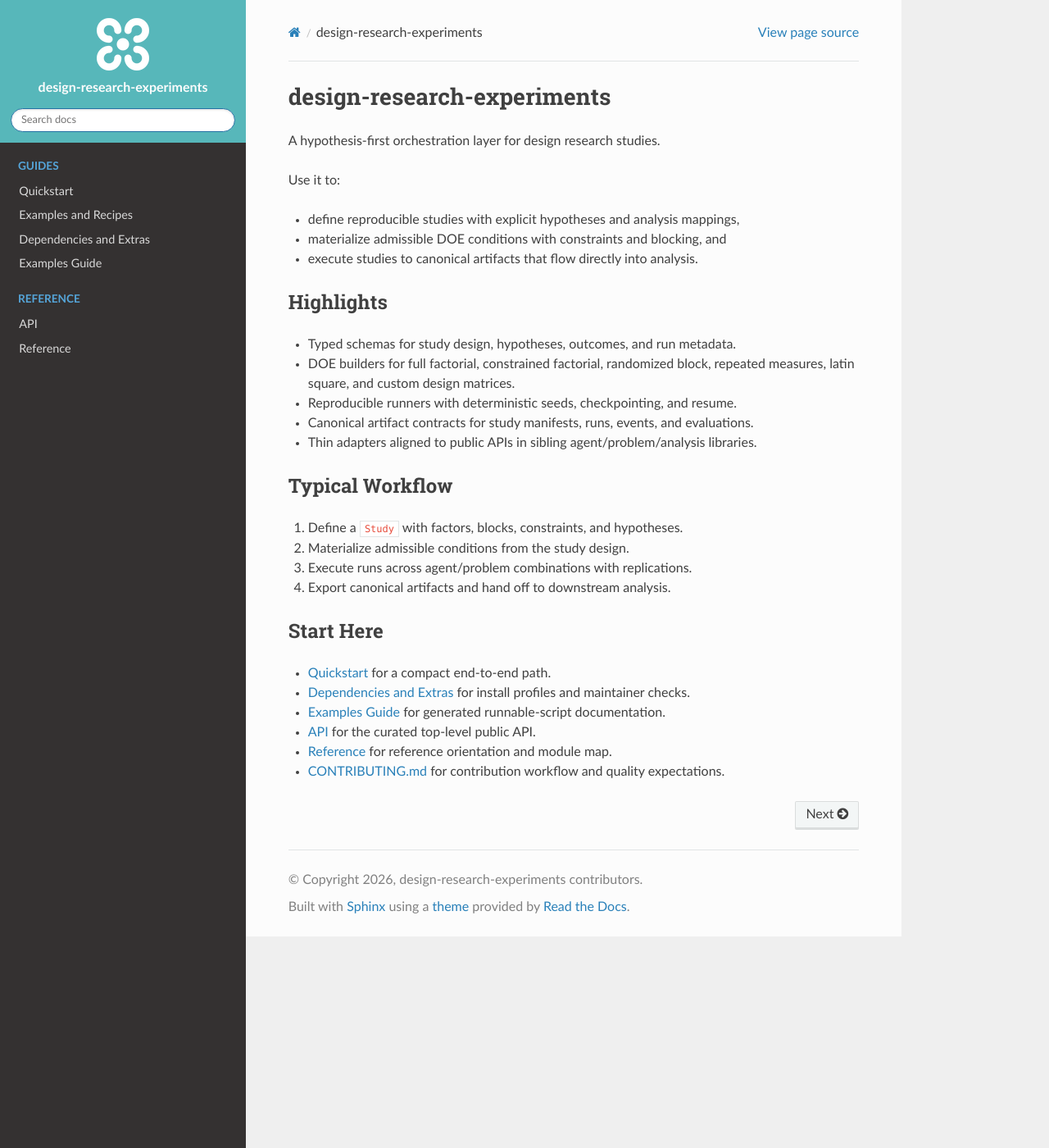
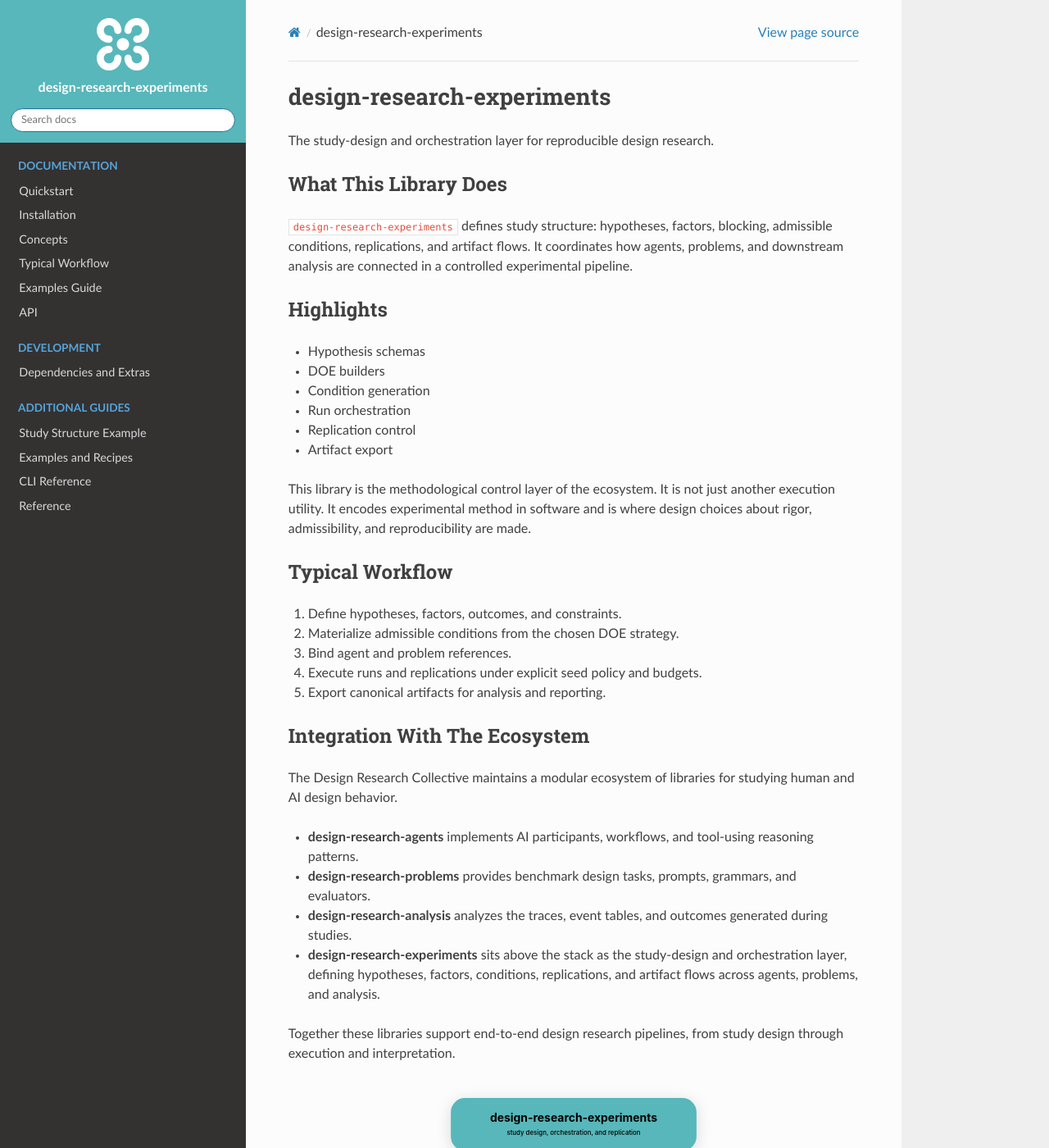
Before and after one commit to cmudrc/design-research-experiments, a Sphinx documentation site: the page built from docs/index.rst, in a window 1280 px wide and 1400 px high. Shown: the whole window at 82% size. Built offline with Sphinx 7.4.7 and the Read the Docs theme 3.1.0, drawn with Linux system fonts in a browser that asks for light colours; some of the changed text lies outside the part shown.

```diff
--- a/docs/index.rst
+++ b/docs/index.rst
@@ -1,57 +1,94 @@
 design-research-experiments
 ===========================
 
-A hypothesis-first orchestration layer for design research studies.
+The study-design and orchestration layer for reproducible design research.
 
-Use it to:
+What This Library Does
+----------------------
 
-- define reproducible studies with explicit hypotheses and analysis mappings,
-- materialize admissible DOE conditions with constraints and blocking, and
-- execute studies to canonical artifacts that flow directly into analysis.
+``design-research-experiments`` defines study structure: hypotheses, factors,
+blocking, admissible conditions, replications, and artifact flows. It
+coordinates how agents, problems, and downstream analysis are connected in a
+controlled experimental pipeline.
 
 Highlights
 ----------
 
-- Typed schemas for study design, hypotheses, outcomes, and run metadata.
-- DOE builders for full factorial, constrained factorial, randomized block,
-  repeated measures, latin square, and custom design matrices.
-- Reproducible runners with deterministic seeds, checkpointing, and resume.
-- Canonical artifact contracts for study manifests, runs, events, and evaluations.
-- Thin adapters aligned to public APIs in sibling agent/problem/analysis libraries.
+- Hypothesis schemas
+- DOE builders
+- Condition generation
+- Run orchestration
+- Replication control
+- Artifact export
+
+This library is the methodological control layer of the ecosystem. It is not
+just another execution utility. It encodes experimental method in software and
+is where design choices about rigor, admissibility, and reproducibility are made.
 
 Typical Workflow
 ----------------
 
-1. Define a ``Study`` with factors, blocks, constraints, and hypotheses.
-2. Materialize admissible conditions from the study design.
-3. Execute runs across agent/problem combinations with replications.
-4. Export canonical artifacts and hand off to downstream analysis.
+1. Define hypotheses, factors, outcomes, and constraints.
+2. Materialize admissible conditions from the chosen DOE strategy.
+3. Bind agent and problem references.
+4. Execute runs and replications under explicit seed policy and budgets.
+5. Export canonical artifacts for analysis and reporting.
+
+Integration With The Ecosystem
+------------------------------
+
+The Design Research Collective maintains a modular ecosystem of libraries for
+studying human and AI design behavior.
+
+- **design-research-agents** implements AI participants, workflows, and tool-using reasoning patterns.
+- **design-research-problems** provides benchmark design tasks, prompts, grammars, and evaluators.
+- **design-research-analysis** analyzes the traces, event tables, and outcomes generated during studies.
+- **design-research-experiments** sits above the stack as the study-design and orchestration layer, defining hypotheses, factors, conditions, replications, and artifact flows across agents, problems, and analysis.
+
+Together these libraries support end-to-end design research pipelines, from
+study design through execution and interpretation.
+
+.. image:: _static/ecosystem-platform.svg
+   :alt: Ecosystem diagram showing experiments above agents, problems, and analysis.
+   :width: 100%
+   :align: center
 
 Start Here
 ----------
 
-- :doc:`quickstart` for a compact end-to-end path.
-- :doc:`dependencies_and_extras` for install profiles and maintainer checks.
-- :doc:`examples/index` for generated runnable-script documentation.
-- :doc:`api` for the curated top-level public API.
-- :doc:`reference/index` for reference orientation and module map.
+- :doc:`quickstart`
+- :doc:`installation`
+- :doc:`concepts`
+- :doc:`typical_workflow`
+- :doc:`examples/index`
+- :doc:`api`
 - `CONTRIBUTING.md <https://github.com/cmudrc/design-research-experiments/blob/main/CONTRIBUTING.md>`_
-  for contribution workflow and quality expectations.
 
 .. toctree::
    :maxdepth: 2
-   :caption: Guides
+   :caption: Documentation
    :hidden:
 
    quickstart
-   examples_and_recipes
-   dependencies_and_extras
+   installation
+   concepts
+   typical_workflow
    examples/index
+   api
 
 .. toctree::
    :maxdepth: 2
-   :caption: Reference
+   :caption: Development
    :hidden:
 
-   api
+   dependencies_and_extras
+
+.. toctree::
+   :maxdepth: 2
+   :caption: Additional Guides
+   :hidden:
+
+   study_structure_example
+   examples_and_recipes
+   cli_reference
    reference/index
--- a/docs/reference/index.rst
+++ b/docs/reference/index.rst
@@ -12,6 +12,9 @@ maps directly to ``design_research_experiments.__all__``.
 Module Map
 ----------
 
+For command-line usage, see :doc:`../cli_reference`.
+
+
 Primary modules and responsibilities:
 
 - ``design_research_experiments.study``: study/run schemas and validation.
```
Also changed, not shown: docs/README.md (added, +38 -0 lines), docs/cli_reference.rst (added, +77 -0 lines), docs/concepts.rst (added, +55 -0 lines), docs/dependencies_and_extras.rst (+29 -30 lines), docs/examples/index.rst (+45 -4 lines), docs/installation.rst (added, +35 -0 lines), docs/quickstart.rst (+41 -58 lines), docs/study_structure_example.rst (added, +106 -0 lines), docs/typical_workflow.rst (added, +38 -0 lines), docs/_static/ecosystem-platform.svg (added), 1 other file.
